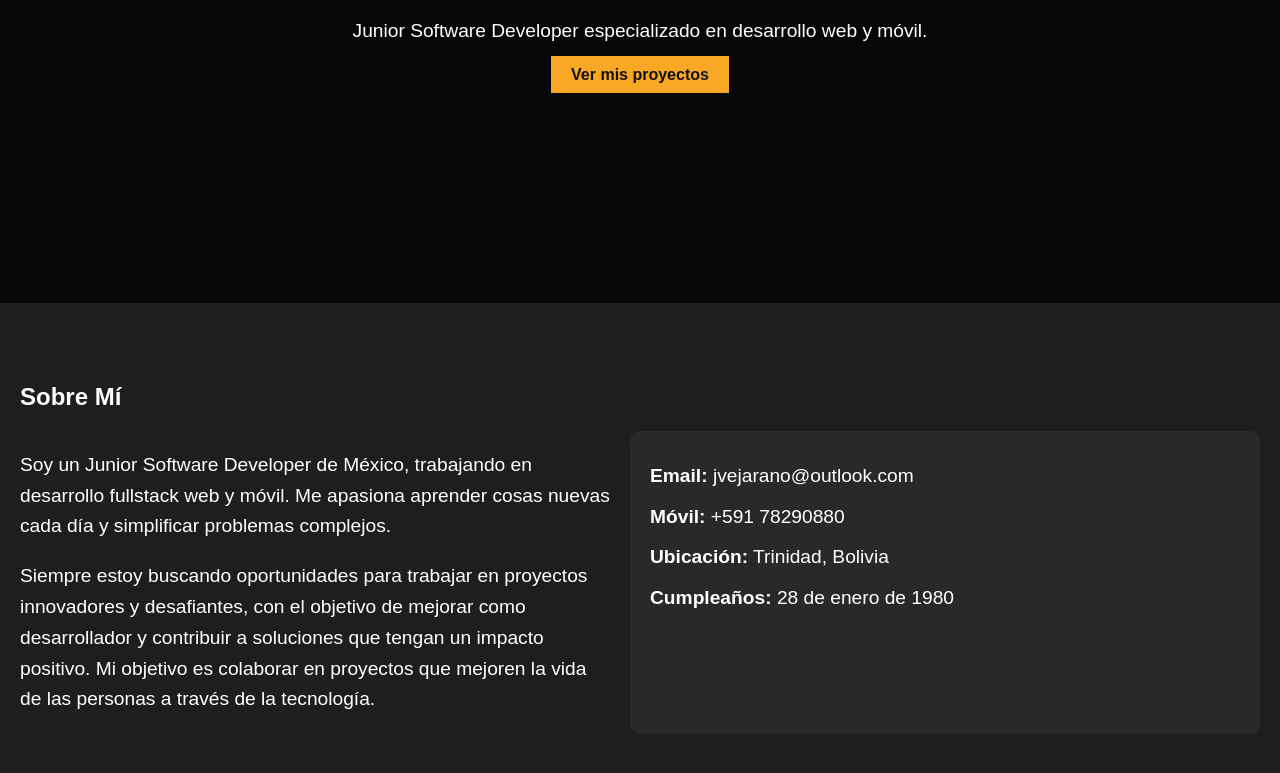
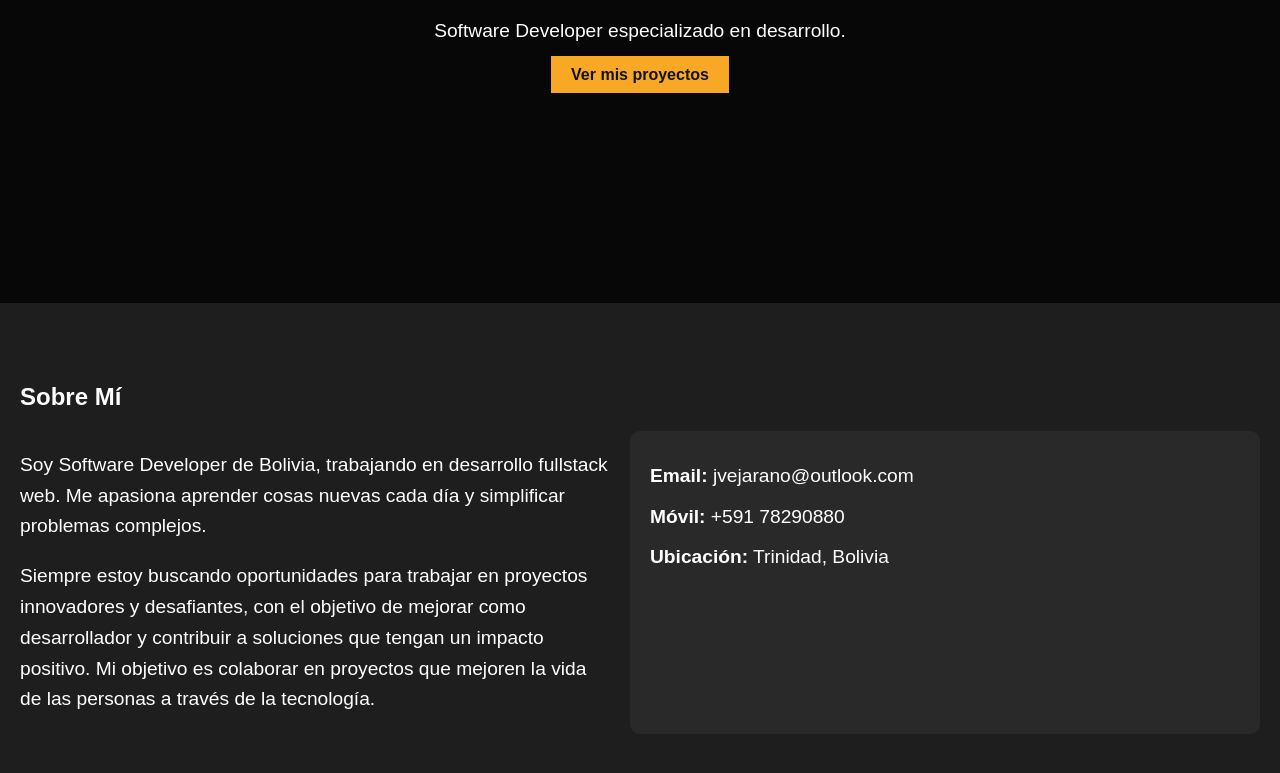
Before and after one commit to jvejarano/portfolio-website, a plain HTML site: page index.html in a window 1280 px wide. Shown: the part 587-1360 px from the top of the page. Drawn offline with Linux system fonts and the light colour scheme.

Commit message:
Primer modificación

```diff
--- a/index.html
+++ b/index.html
@@ -25,7 +25,7 @@
         <div class="hero-content">
             <img src="images\profile.jpg" alt="Jorge Vejarano" class="profile-pic">
             <h1>Hola, soy Jorge Vejarano</h1>
-            <p>Junior Software Developer especializado en desarrollo web y móvil.</p>
+            <p>Software Developer especializado en desarrollo.</p>
             <a href="#projects" class="btn">Ver mis proyectos</a>
         </div>
     </section>
@@ -35,14 +35,14 @@
         <h2>Sobre Mí</h2>
         <div class="about-content">
             <div class="about-text">
-                <p>Soy un Junior Software Developer de México, trabajando en desarrollo fullstack web y móvil. Me apasiona aprender cosas nuevas cada día y simplificar problemas complejos.</p>
+                <p>Soy Software Developer de Bolivia, trabajando en desarrollo fullstack web. Me apasiona aprender cosas nuevas cada día y simplificar problemas complejos.</p>
                 <p>Siempre estoy buscando oportunidades para trabajar en proyectos innovadores y desafiantes, con el objetivo de mejorar como desarrollador y contribuir a soluciones que tengan un impacto positivo. Mi objetivo es colaborar en proyectos que mejoren la vida de las personas a través de la tecnología.</p>
             </div>
             <div class="contact-info">
                 <p><strong>Email:</strong> jvejarano@outlook.com</p>
                 <p><strong>Móvil:</strong> +591 78290880</p>
                 <p><strong>Ubicación:</strong> Trinidad, Bolivia</p>
-                <p><strong>Cumpleaños:</strong> 28 de enero de 1980</p>
+                <!-- <p><strong>Cumpleaños:</strong> 28 de enero de 1980</p> -->
             </div>
         </div>
     </section>
```
